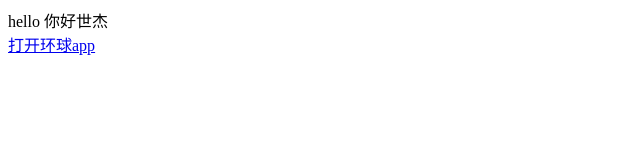
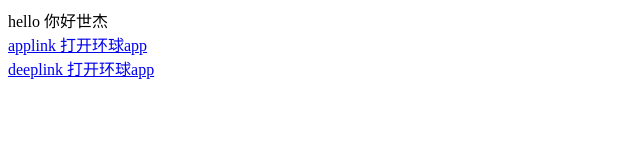
Before and after one commit to solomanlove/solomanlove.github.io, a plain HTML site: page index.html in a window 1280 px wide. Shown: the whole page, without its empty margins (0-640 px from the left). Drawn offline with Linux system fonts and the light colour scheme.

Commit message:
Update index.html

```diff
--- a/index.html
+++ b/index.html
@@ -3,8 +3,9 @@
 <head>hello</head>
 <body>
 你好世杰</br>
-<a href="https://universal-test-1301203089.cos.ap-beijing.myqcloud.com/splash">打开环球app</a></br>
+<a href="https://universal-test-1301203089.cos.ap-beijing.myqcloud.com/splash">applink 打开环球app</a></br>
 
+<a href="com.ubrmb.app://open_ubrmb">deeplink 打开环球app</a></br>
 </body>
 
 </html>
```
